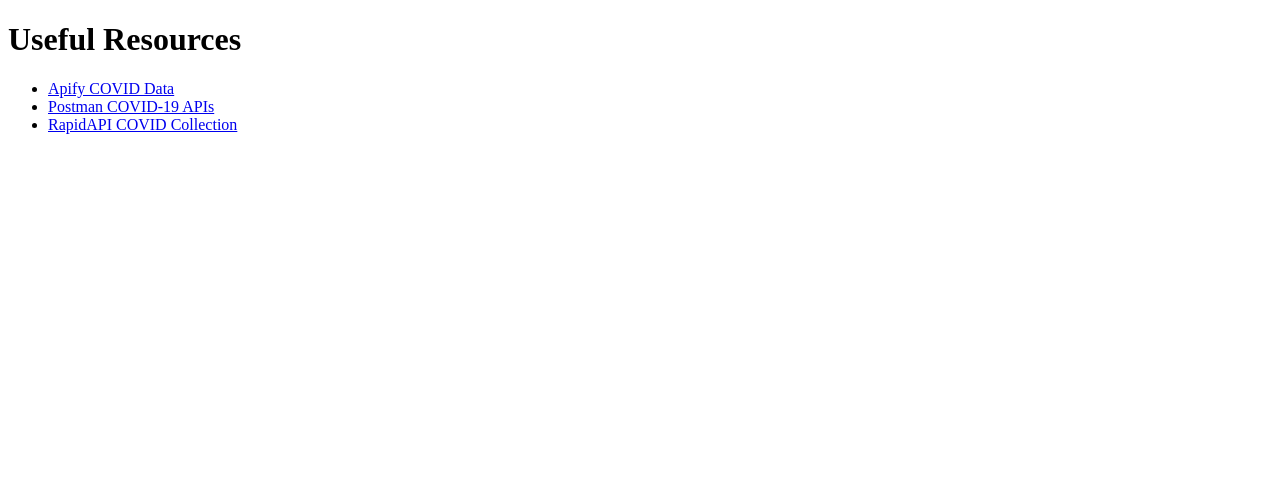
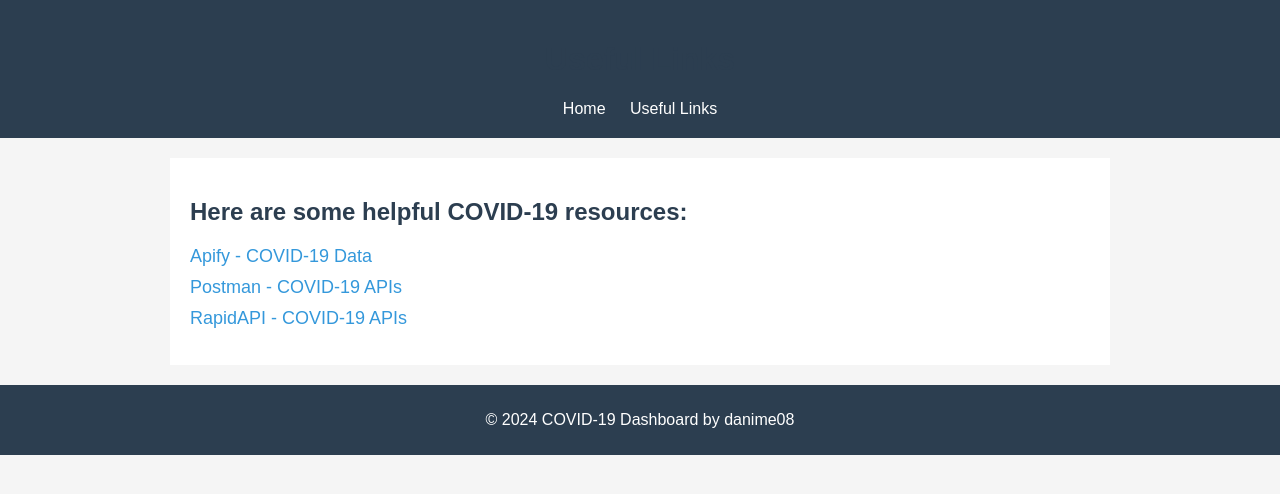
Before and after one commit to danime08/IG3, a plain HTML site: page links.html in a window 1280 px wide. Drawn offline with Linux system fonts and the light colour scheme.

Commit message:
Added links.html page and updated styles

```diff
--- a/links.html
+++ b/links.html
@@ -1,14 +1,31 @@
 <!DOCTYPE html>
-<html>
+<html lang="en">
 <head>
-  <title>Useful COVID-19 Resources</title>
+  <meta charset="UTF-8" />
+  <meta name="viewport" content="width=device-width, initial-scale=1.0"/>
+  <title>Useful Links - COVID-19 Dashboard</title>
+  <link rel="stylesheet" href="style.css" />
 </head>
 <body>
-  <h1>Useful Resources</h1>
-  <ul>
-    <li><a href="https://apify.com/covid-19">Apify COVID Data</a></li>
-    <li><a href="https://covid-19-apis.postman.com/">Postman COVID-19 APIs</a></li>
-    <li><a href="https://rapidapi.com/collection/coronavirus-covid">RapidAPI COVID Collection</a></li>
-  </ul>
+  <header>
+    <h1>Useful Links</h1>
+    <nav>
+      <a href="index.html">Home</a>
+      <a href="links.html">Useful Links</a>
+    </nav>
+  </header>
+
+  <main>
+    <h2>Here are some helpful COVID-19 resources:</h2>
+    <ul id="links-list">
+      <li><a href="https://apify.com/covid-19" target="_blank">Apify - COVID-19 Data</a></li>
+      <li><a href="https://covid-19-apis.postman.com/" target="_blank">Postman - COVID-19 APIs</a></li>
+      <li><a href="https://rapidapi.com/collection/coronavirus-covid" target="_blank">RapidAPI - COVID-19 APIs</a></li>
+    </ul>
+  </main>
+
+  <footer>
+    <p>&copy; 2024 COVID-19 Dashboard by danime08</p>
+  </footer>
 </body>
 </html>
--- a/style.css
+++ b/style.css
@@ -1,21 +1,112 @@
 body {
     font-family: Arial, sans-serif;
-    margin: 20px;
-    background-color: #f8f9fa;
+    background: #f5f5f5;
+    margin: 0;
+    padding: 0;
   }
 
-  header, footer {
+  header {
+    background: #2c3e50;
+    color: white;
+    padding: 20px;
     text-align: center;
-    margin-bottom: 30px;
+  }
+
+  nav a {
+    color: white;
+    margin: 0 10px;
+    text-decoration: none;
+  }
+
+  main {
+    padding: 20px;
+  }
+
+  table {
+    width: 100%;
+    border-collapse: collapse;
+    background: white;
+  }
+
+  th {
+    background: #3498db;
+    color: white;
+  }
+
+  th, td {
+    padding: 10px;
+    text-align: center;
+  }
+
+  footer {
+    background: #2c3e50;
+    color: white;
+    text-align: center;
+    padding: 10px;
+    margin-top: 20px;
+  }
+
+  /* General Styles (same for all pages) */
+body {
+    font-family: Arial, sans-serif;
+    background: #f5f5f5;
+    margin: 0;
+    padding: 0;
+  }
+
+  header {
+    background: #2c3e50;
+    color: white;
+    padding: 20px;
+    text-align: center;
+  }
+
+  nav a {
+    color: white;
+    margin: 0 10px;
+    text-decoration: none;
+  }
+
+  nav a:hover {
+    text-decoration: underline;
+  }
+
+  main {
+    padding: 20px;
+    background-color: #ffffff;
+    margin: 20px auto;
+    width: 80%;
+    max-width: 900px;
   }
 
   h1, h2 {
-    color: #333;
+    color: #2c3e50;
   }
 
-  canvas {
-    margin-bottom: 40px;
-    background-color: #fff;
-    padding: 20px;
-    border-radius: 10px;
+  #links-list {
+    list-style-type: none;
+    padding: 0;
   }
+
+  #links-list li {
+    margin-bottom: 10px;
+  }
+
+  #links-list a {
+    color: #3498db;
+    text-decoration: none;
+    font-size: 18px;
+  }
+
+  #links-list a:hover {
+    text-decoration: underline;
+  }
+
+  /* Footer Styles */
+  footer {
+    background: #2c3e50;
+    color: white;
+    text-align: center;
+    padding: 10px;
+    margin-top: 20px;
+  }
```
Also changed, not shown: index.html (+18 -12 lines), script.js (+17 -55 lines).
